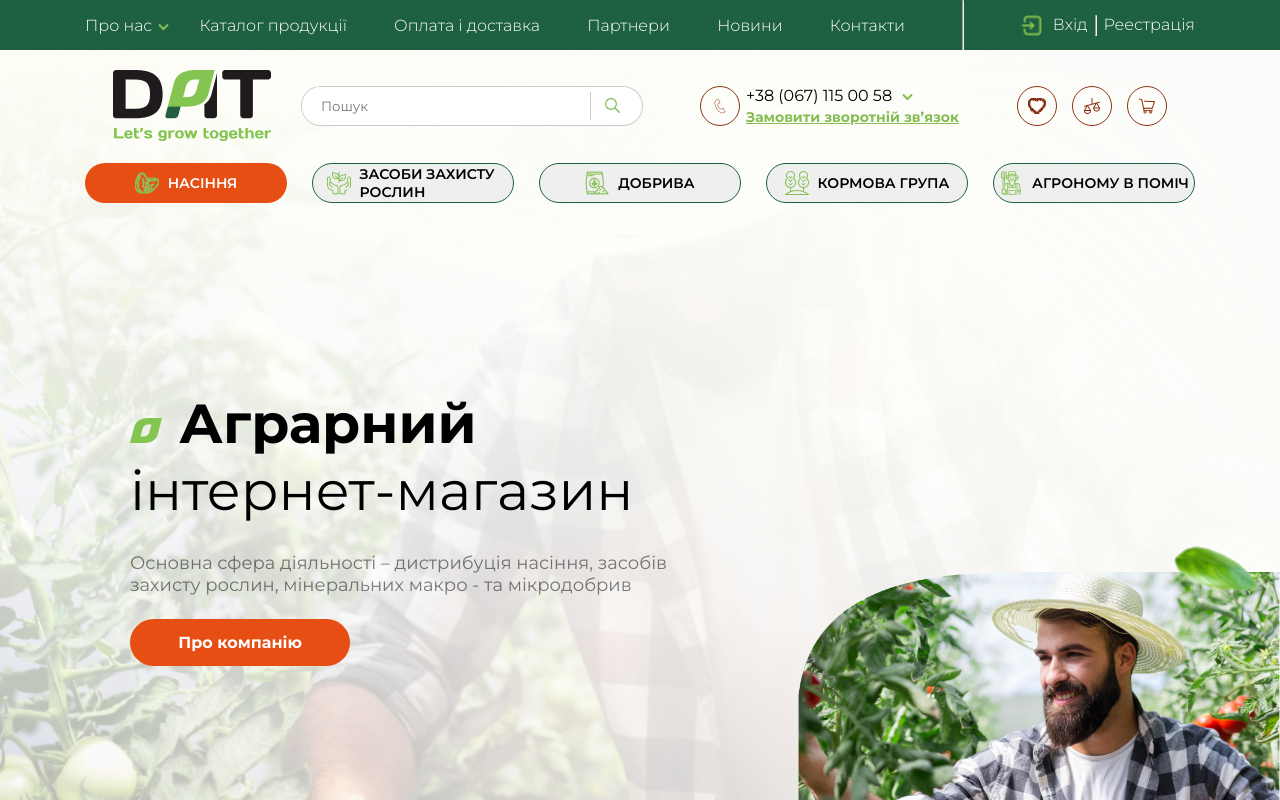
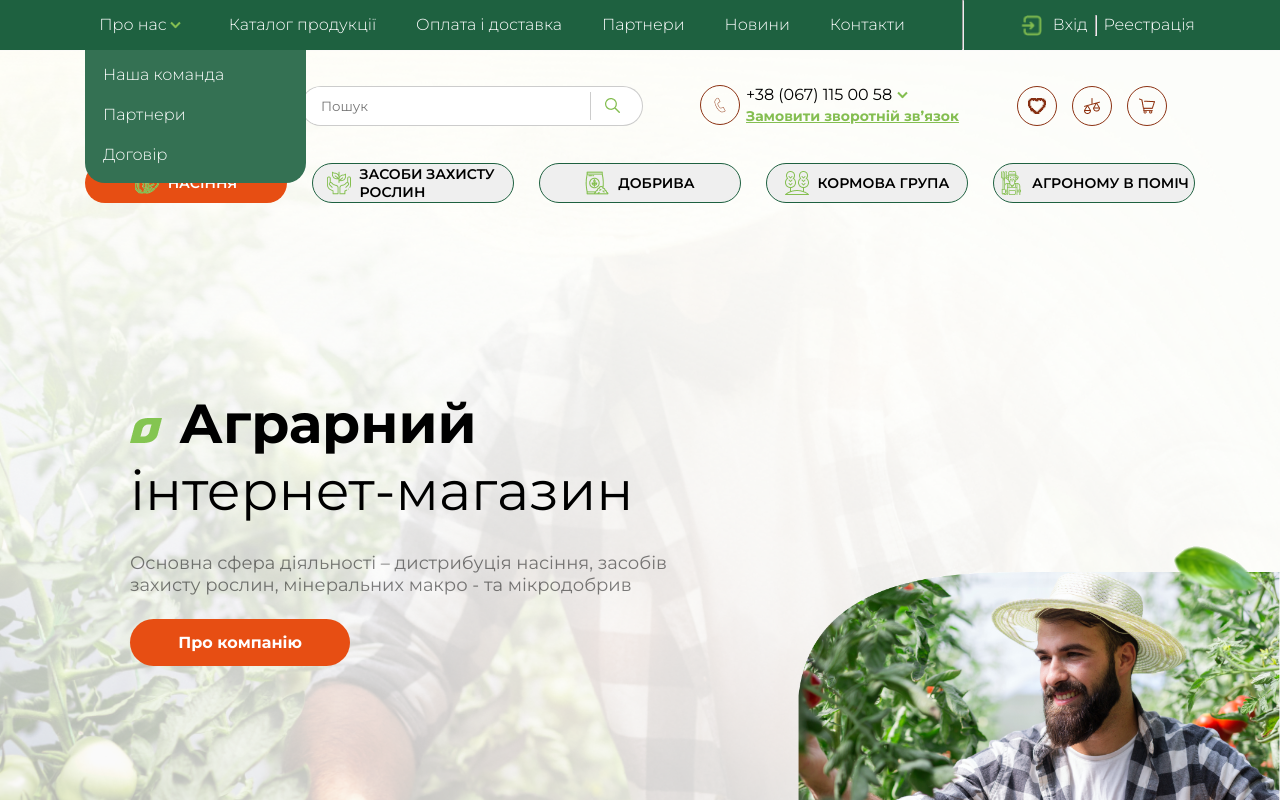
Before and after one commit to IloveKatyara1/InternetShopDat.WEB, a React (Create React App) app: page / in a window 1280 px wide. Shown: the top 800 px of the page. Built offline with nearby package versions, Linux system fonts and the light colour scheme.

Commit message:
finished header

```diff
--- a/src/Components/Header/index.tsx
+++ b/src/Components/Header/index.tsx
@@ -1,3 +1,5 @@
+import { useState, useRef, useEffect } from 'react';
+
 import Support from '../Support';
 
 import logo from '../../assets/img/Logo.png';
@@ -12,12 +14,62 @@ import scales from '../../assets/icons/scales.svg';
 import basket from '../../assets/icons/basket.svg';
 import heart from '../../assets/icons/heart.png';
 import logoWhite from '../../assets/img/white_logo.png';
-import phoneWhite from '../../assets/icons/white_phone.png';
 import scalesWhite from '../../assets/icons/white_scales.png';
 import basketWhite from '../../assets/icons/white_basket.png';
 import heartWhite from '../../assets/icons/white_heart.png';
 
 const Header = () => {
+    const [needSideBar, setNeedSideBar] = useState<boolean>(false);
+    const [needBtns, setNeedBtns] = useState<boolean>(false);
+    const [needLiDropdown, setNeedLiDropdown] = useState<boolean>(false);
+    const [clazzBtns, setClazzBtns] = useState<string>('');
+
+    const bodyRef = useRef(document.body);
+    const marginRef = useRef<HTMLElement | null>(null);
+
+    if (needSideBar) bodyRef.current.style.overflow = 'hidden';
+    else bodyRef.current.style.overflow = '';
+
+    useEffect(() => {
+        document.body.addEventListener('click', removeNeedSideBarForBody);
+
+        marginRef.current = document.querySelector('.header_mobile_margin');
+
+        return () => {
+            document.body.removeEventListener('click', removeNeedSideBarForBody);
+        };
+    }, []);
+
+    const removeNeedSideBarForBody = (e: any) => {
+        if (needSideBar && !e.target.closest('.header_sidebar') && !e.target.closest('.header__hamburger')) {
+            setNeedSideBar(false);
+        }
+    };
+
+    const changeNeedBtn = () => {
+        if (!needBtns && marginRef.current) {
+            marginRef.current.style.transform = 'translateY(238px)';
+
+            const parent = marginRef.current.parentElement;
+
+            if (parent) {
+                parent.classList.add('header_mobile_margin_parrent');
+            }
+        } else if (marginRef.current) {
+            marginRef.current.style.transform = 'translateY(0px)';
+
+            const parent = marginRef.current.parentElement;
+
+            if (parent) {
+                parent.classList.remove('header_mobile_margin_parrent');
+            }
+        }
+
+        setClazzBtns(!needBtns ? 'fadeIn' : 'fadeOut');
+
+        setNeedBtns((needBtns) => !needBtns);
+    };
+
     return (
         <header className="header">
             <div className="header_top">
@@ -33,24 +85,33 @@ const Header = () => {
                     <nav className="header_nav">
                         <ul className="header_nav__ul">
                             <hr className="header_nav__hr_mobile" />
-                            <a href="#">
-                                <li className="header__li arrow_dropdown">Про нас</li>
-                            </a>
-                            <a href="#">
-                                <li className="header__li">Каталог продукції</li>
-                            </a>
-                            <a href="#">
-                                <li className="header__li">Оплата і доставка</li>
-                            </a>
-                            <a href="#">
-                                <li className="header__li">Партнери</li>
-                            </a>
-                            <a href="#">
-                                <li className="header__li">Новини</li>
-                            </a>
-                            <a href="#">
-                                <li className="header__li">Контакти</li>
-                            </a>
+                            <li
+                                className={`header__li arrow_dropdown ${
+                                    needLiDropdown ? 'arrow_dropdown_reverse header__li_active' : ''
+                                }`}
+                                onClick={() => setNeedLiDropdown((needLiDropdown) => !needLiDropdown)}>
+                                Про нас
+                            </li>
+                            <div className={`header__li_dropdown ${needLiDropdown ? 'fadeIn' : 'fadeOut'}`}>
+                                <a href="#">Наша команда</a>
+                                <a href="#">Партнери</a>
+                                <a href="#">Договір</a>
+                            </div>
+                            <li className="header__li">
+                                <a href="#">Каталог продукції</a>
+                            </li>
+                            <li className="header__li">
+                                <a href="#">Оплата і доставка</a>
+                            </li>
+                            <li className="header__li">
+                                <a href="#">Партнери</a>
+                            </li>
+                            <li className="header__li">
+                                <a href="#">Новини</a>
+                            </li>
+                            <li className="header__li">
+                                <a href="#">Контакти</a>
+                            </li>
                         </ul>
                         <hr className="header_nav__hr" />
                         <div className="header_nav_right">
@@ -62,7 +123,9 @@ const Header = () => {
                             </div>
                         </div>
                     </nav>
-                    <div className="header__hamburger">
+                    <div
+                        className={`header__hamburger ${needSideBar ? 'header__hamburger_active' : null}`}
+                        onClick={() => setNeedSideBar((needSideBar) => !needSideBar)}>
                         <span></span>
                         <span></span>
                         <span></span>
@@ -121,29 +184,33 @@ const Header = () => {
                     </button>
                 </div>
                 <div className="container header_bottom_container_mobile">
-                    <button className="button_header button_header_active arrow_dropdown">
+                    <button
+                        className={`button_header button_header_active arrow_dropdown ${
+                            needBtns ? 'arrow_dropdown_reverse' : null
+                        }`}
+                        onClick={changeNeedBtn}>
                         <img src={iconBtn1} alt="" />
                         <p>Насіння</p>
                     </button>
-                    <button className="button_header">
+                    <button className={`button_header ${clazzBtns}`}>
                         <img src={iconBtn2} alt="" />
                         <p className="maxWidth">Засоби захисту рослин</p>
                     </button>
-                    <button className="button_header">
+                    <button className={`button_header ${clazzBtns}`}>
                         <img src={iconBtn3} alt="" />
                         <p>Добрива</p>
                     </button>
-                    <button className="button_header">
+                    <button className={`button_header ${clazzBtns}`}>
                         <img src={iconBtn4} alt="" />
                         <p>кормова група</p>
                     </button>
-                    <button className="button_header">
+                    <button className={`button_header ${clazzBtns}`}>
                         <img src={iconBtn5} alt="" />
                         <p>Агроному в поміч</p>
                     </button>
                 </div>
             </div>
-            <div className="header_sidebar">
+            <div className={`header_sidebar ${needSideBar ? 'header_sidebar_active' : null}`}>
                 <div className="header_sidebar_top">
                     <img src={logoWhite} alt="white logo" className="header__logo" />
                     <div className="header_circles">
@@ -166,24 +233,24 @@ const Header = () => {
                 <Support classes="header_support header_sidebar_support" classCircle="button_circle_white" />
                 <ul className="header_sidebar__ul">
                     <hr className="header_sidebar__hr" />
-                    <a href="#">
-                        <li className="header__li header_sidebar__li">Про компанію</li>
-                    </a>
-                    <a href="#">
-                        <li className="header__li header_sidebar__li">Каталог продукції</li>
-                    </a>
-                    <a href="#">
-                        <li className="header__li header_sidebar__li">Оплата і доставка</li>
-                    </a>
-                    <a href="#">
-                        <li className="header__li header_sidebar__li">Партнери</li>
-                    </a>
-                    <a href="#">
-                        <li className="header__li header_sidebar__li">Новини</li>
-                    </a>
-                    <a href="#">
-                        <li className="header__li header_sidebar__li">Контакти</li>
-                    </a>
+                    <li className="header__li header_sidebar__li">
+                        <a href="#">Про компанію</a>
+                    </li>
+                    <li className="header__li header_sidebar__li">
+                        <a href="#">Каталог продукції</a>
+                    </li>
+                    <li className="header__li header_sidebar__li">
+                        <a href="#">Оплата і доставка</a>
+                    </li>
+                    <li className="header__li header_sidebar__li">
+                        <a href="#">Партнери</a>
+                    </li>
+                    <li className="header__li header_sidebar__li">
+                        <a href="#">Новини</a>
+                    </li>
+                    <li className="header__li header_sidebar__li">
+                        <a href="#">Контакти</a>
+                    </li>
                 </ul>
             </div>
         </header>
--- a/src/Components/Support/index.tsx
+++ b/src/Components/Support/index.tsx
@@ -1,3 +1,5 @@
+import { useState } from 'react';
+
 import phone from '../../assets/icons/phone.svg';
 
 type SupportProps = {
@@ -5,6 +7,8 @@ type SupportProps = {
 };
 
 const Support = ({ classes, classCircle }: { classes?: string | string[]; classCircle?: string }) => {
+    const [phoneDropdown, setPhoneDropdown] = useState<boolean>(false);
+
     let clazz: string = '';
 
     if (classes) {
@@ -12,17 +16,33 @@ const Support = ({ classes, classCircle }: { classes?: string | string[]; classC
     }
 
     return (
-        <div className={`support ${clazz}`}>
+        <div className={`support ${clazz} ${phoneDropdown ? 'support_active' : ''}`}>
+            <div className="support_wrapper_main">
+                <div className="support_wrapper">
                     <button className={`button_circle ${classCircle}`}>
                         <img src={phone} alt="phone" />
                     </button>
-            <div className="support_wrapper">
-                <a href="tel:+380671150058" className="support__phone arrow_dropdown">
+                    <div className="support_wrapper_right">
+                        <button
+                            onClick={() => setPhoneDropdown((phoneDropdown) => !phoneDropdown)}
+                            className={`support__phone arrow_dropdown ${
+                                phoneDropdown ? 'arrow_dropdown_reverse' : ''
+                            }`}>
                             +38 (067) 115 00 58
-                </a>
+                        </button>
                         <a href="#" className="support__descr">
                             Замовити зворотній зв’язок
                         </a>
+                    </div>
+                </div>
+                <div className={`support_active_wrapper ${phoneDropdown ? 'active' : ''}`}>
+                    <a className="support__phone_active" href="tel:+380671150058">
+                        +38 (067) 115 00 58
+                    </a>
+                    <a className="support__phone_active" href="tel:+380671150058">
+                        +38 (067) 115 00 58
+                    </a>
+                </div>
             </div>
         </div>
     );
--- a/src/assets/scss/components/_header.scss
+++ b/src/assets/scss/components/_header.scss
@@ -3,7 +3,42 @@
     height: 50px;
 
     &__li {
-        color: #fff;
+        a {
+            display: block;
+            line-height: 50px;
+            color: #fff;
+        }
+    }
+
+    &__li.arrow_dropdown {
+        cursor: pointer;
+        height: 50px;
+        width: 104px;
+        text-align: center;
+        line-height: 50px;
+        padding-right: 8px;
+    }
+
+    &__li_active {
+        background: #347153;
+    }
+
+    &__li_dropdown {
+        border-radius: 0px 0px 20px 20px;
+        background: #347153;
+        width: 221px;
+        height: 133px;
+        position: absolute;
+        top: 50px;
+        padding: 5px 0 12px 18px;
+
+        a {
+            font-size: 16px;
+            font-weight: 300;
+            line-height: 40px;
+            color: #fff;
+            display: block;
+        }
     }
 
     &_top {
@@ -14,29 +49,6 @@
 
     &__hamburger {
         display: none;
-        width: 28px;
-        padding-left: 7px;
-
-        span {
-            display: block;
-            width: 21px;
-            background-color: $green;
-            height: 5px;
-            margin: 2px 0;
-            border-radius: 5px;
-            position: relative;
-
-            &::before {
-                content: '';
-                display: block;
-                height: 5px;
-                width: 5px;
-                background-color: $green;
-                border-radius: 100%;
-                position: absolute;
-                left: -7px;
-            }
-        }
     }
 
     &_midle_content {
@@ -227,9 +239,8 @@
 @media (max-width: 890px) {
     .header {
         &_nav {
-            .arrow_dropdown::after,
-            .arrow_dropdown::before {
-                right: -10px;
+            .arrow_dropdown {
+                width: 95px;
             }
 
             &__ul {
@@ -296,6 +307,15 @@
 
 @media (max-width: 730px) {
     .header {
+        padding-top: 50px;
+
+        &_top {
+            position: fixed;
+            top: 0;
+            left: 0;
+            width: 100%;
+        }
+
         &_midle {
             &_content {
                 flex-direction: row;
@@ -320,6 +340,55 @@
 
         &__hamburger {
             display: block;
+            width: 28px;
+            padding-left: 7px;
+
+            span {
+                display: block;
+                width: 21px;
+                background-color: $green;
+                height: 5px;
+                margin: 2px 0;
+                border-radius: 5px;
+                position: relative;
+                transition: 1s all;
+
+                &::before,
+                &::after {
+                    content: '';
+                    display: block;
+                    height: 5px;
+                    width: 5px;
+                    background-color: $green;
+                    border-radius: 100%;
+                    position: absolute;
+                    left: -7px;
+                }
+
+                &::after {
+                    display: none;
+                    right: -7px;
+                    left: auto;
+                }
+            }
+
+            &_active {
+                span::after {
+                    display: block;
+                }
+
+                span:nth-child(1) {
+                    transform: rotate(315deg) translateY(5px);
+                }
+
+                span:nth-child(2) {
+                    display: none;
+                }
+
+                span:nth-child(3) {
+                    transform: rotate(-315deg) translateY(-5px);
+                }
+            }
         }
 
         &_top {
@@ -367,11 +436,17 @@
             width: 75%;
             position: fixed;
             top: 0;
-            left: 0;
+            left: -100%;
             height: 100vh;
-            flex-direction: column-reverse;
             background-color: $black-green;
             padding: 70px 16px 0 16px;
+            display: block;
+            transition: 1s all;
+            overflow: scroll;
+
+            &_active {
+                left: 0%;
+            }
 
             &_top {
                 display: flex;
@@ -399,7 +474,7 @@
                     &__phone {
                         color: #fff;
                         font-size: 16px;
-                        width: 150px;
+                        width: 170px;
                     }
 
                     &__descr {
--- a/src/assets/scss/components/_support.scss
+++ b/src/assets/scss/components/_support.scss
@@ -1,17 +1,43 @@
 .support {
-    display: flex;
-    align-items: center;
+    width: 259px;
+    height: 41px;
+
+    &__phone,
+    &__phone_active {
+        font-size: 16px;
+        font-weight: 400;
+        cursor: pointer;
+    }
 
     &__phone {
-        font-size: 16px;
-        cursor: pointer;
-        width: 150px;
+        border: none;
+        background: rgba(#000000, 0);
+        text-align: left;
+        width: 170px;
+
+        &_active {
+            margin-bottom: 13px;
+            display: block;
+
+            &:last-child {
+                margin-bottom: 0;
+            }
+        }
     }
 
     &_wrapper {
         display: flex;
-        flex-direction: column;
-        margin-left: 6px;
+        align-items: center;
+
+        &_right {
+            display: flex;
+            flex-direction: column;
+            margin-left: 6px;
+        }
+
+        &_active {
+            padding-left: 57px;
+        }
     }
 
     &__descr {
@@ -22,13 +48,44 @@
         text-decoration-line: underline;
         margin-top: 3px;
     }
+
+    &_active_wrapper {
+        display: none;
+        margin: 17px 0 0 -20px;
+    }
+
+    &_active {
+        .support_wrapper_main {
+            width: 280px;
+            height: 130px;
+            background-color: #fff;
+            box-shadow: 0px 0px 8px 0px rgba(0, 0, 0, 0.15);
+            border-radius: 20px;
+            padding-top: 10px;
+            position: absolute;
+            z-index: 101;
+            display: flex;
+            flex-direction: column;
+            align-items: center;
+        }
+    }
+}
+
+.header_sidebar_support.support_active {
+    .button_circle_white {
+        border: 1px solid $red;
+    }
+
+    .support__phone {
+        color: #000;
+    }
 }
 
 @media (max-width: 1114px) {
     .support {
         &__phone {
             font-size: 14px;
-            width: 130px;
+            width: 155px;
         }
 
         &__descr {
--- a/src/assets/scss/pages/_main.scss
+++ b/src/assets/scss/pages/_main.scss
@@ -1,3 +1,7 @@
+.agrarian.header_mobile_margin_parrent {
+    height: 1042px;
+}
+
 .agrarian {
     min-height: 935px;
     width: 100%;
--- a/src/assets/scss/style.scss
+++ b/src/assets/scss/style.scss
@@ -89,6 +89,16 @@ h1 {
     right: 0px;
 }
 
+.fadeIn {
+    animation: fadeIn 0.5s forwards;
+}
+
+.fadeOut {
+    animation: fadeOut 0.5s forwards;
+    opacity: 0;
+    z-index: -1;
+}
+
 .arrow_dropdown {
     position: relative;
     display: inline-block;
@@ -100,9 +110,10 @@ h1 {
         height: 2px;
         display: block;
         position: absolute;
-        right: -15px;
-        top: 59%;
+        right: 10px;
+        top: 50%;
         background-color: $green;
+        transition: 0.3s all;
     }
 
     &::before {
@@ -112,6 +123,18 @@ h1 {
     &::after {
         transform: translate(-2px, -50%) rotate(-135deg);
     }
+
+    &_reverse::before {
+        transform: translate(2px, -50%) rotate(45deg);
+    }
+
+    &_reverse::after {
+        transform: translate(-2px, -50%) rotate(-45deg);
+    }
+}
+
+.header_mobile_margin {
+    transition: 0.4s all;
 }
 
 @media (max-width: 1114px) {
@@ -196,6 +219,7 @@ h1 {
 
 @import './buttons';
 @import './hover';
+@import './animations';
 
 @import './components/card';
 @import './components/support';
@@ -205,3 +229,11 @@ h1 {
 @import './components/pageUp';
 
 @import './pages/main';
+
+.active {
+    display: block;
+
+    &_flex {
+        display: flex;
+    }
+}
--- a/src/pages/MainPage/components/Agrarian.tsx
+++ b/src/pages/MainPage/components/Agrarian.tsx
@@ -3,7 +3,7 @@ import agrarianMan from '../../../assets/img/agrarian_man.png';
 const Agrarian = () => {
     return (
         <section className="agrarian">
-            <div className="container">
+            <div className="container header_mobile_margin">
                 <h1>Аграрний</h1>
                 <h3 className="agrarian__subtitle">інтернет-магазин</h3>
                 <p className="agrarian__descr">
```
Also changed, not shown: src/assets/scss/_animations.scss (added, +24 -0 lines), src/assets/scss/_buttons.scss (+6 -1 lines). Lines whose indentation alone changed are shown as unchanged.
